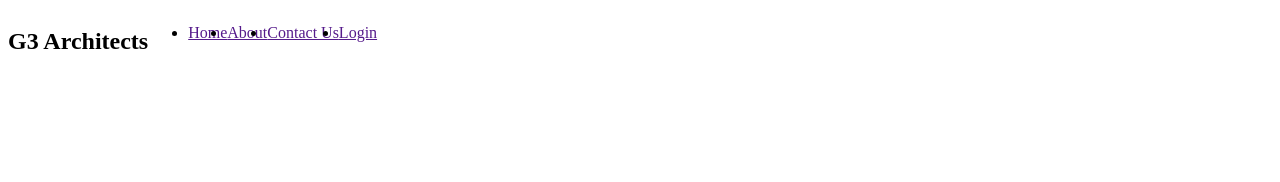
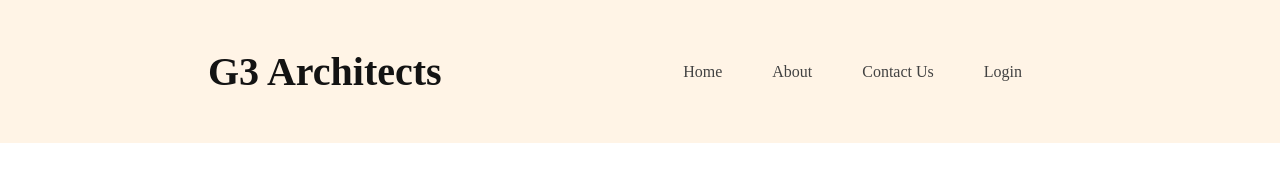
Before and after one commit to NurulFaiyaz/g3-architect-website, a plain HTML site: page index.html in a window 1280 px wide. Drawn offline with Linux system fonts and the light colour scheme.

Commit message:
created navigation bar

```diff
--- a/index.html
+++ b/index.html
@@ -7,18 +7,26 @@
     <link rel="stylesheet" href="styles/style.css">
 </head>
 <body>
-    <header class="nav-head">
+    <header class="nav-head bccolor">
         <nav class="nav-container flex">
-            <h1 class="nav-title">G3 Architects</h1>
+            <h1 class="nav-title dark1">G3 Architects</h1>
             <ul class="nav-item flex">
-                <li class="nav-links"><a href="">Home</a></li>
-                <li class="nav-links"><a href="">About</a></li>
-                <li class="nav-links"><a href="">Contact Us</a></li>
-                <li class="nav-links"><a href="">Login</a></li>
+                <li><a class="nav-link dark2" href="">Home</a></li>
+                <li><a class="nav-link dark2" href="">About</a></li>
+                <li><a class="nav-link dark2" href="">Contact Us</a></li>
+                <li><a class="nav-link dark2" href="">Login</a></li>
             </ul>
 
 
         </nav>
+<!--
+        <div class="banner-contant">
+            <h1 class="bnr-title">Brand New
+                Group of Architects
+                </h1>
+            <p class="bnr-description"></p>
+            <button class="btn-primary"></button>
+        </div> -->
 
 
 
--- a/styles/style.css
+++ b/styles/style.css
@@ -1,5 +1,9 @@
 /* Universal CSS */
 
+*{
+    margin: 0;
+
+}
 
 /* Text Color */
 .dark1{
@@ -11,9 +15,34 @@
 .dark3{
     color: rgba(114, 114, 114, 1);
 }
+.bccolor{
+    background-color: rgba(255, 144, 14, 0.1);
+}
+
 
 /* display */
 
 .flex{
     display: flex;
 }
+
+/* Navigation section */
+.nav-head{
+    padding: 3rem 0;
+}
+.nav-container{
+    justify-content: space-between;
+    align-items: center;
+    margin: 0 13rem;
+}
+.nav-title{
+    font-size: 2.5rem;
+}
+
+.nav-item{
+    list-style: none;
+}
+.nav-link{
+    text-decoration: none;
+    margin-right: 50px;
+}
```
